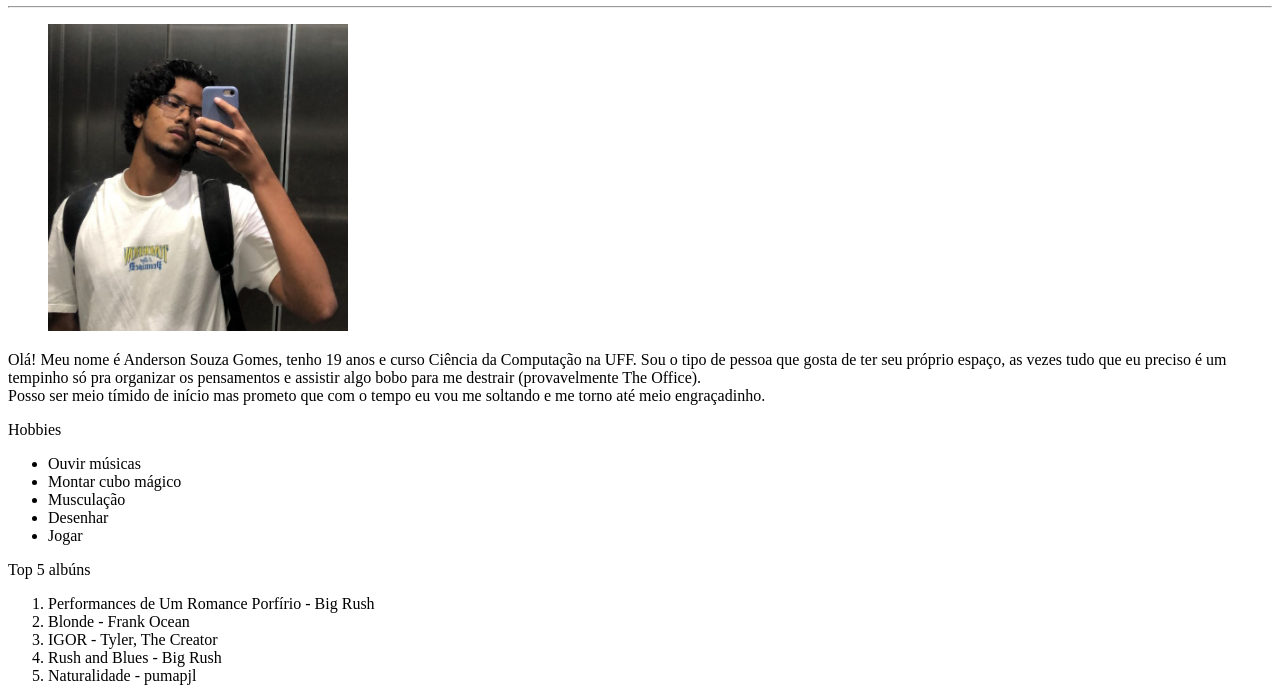
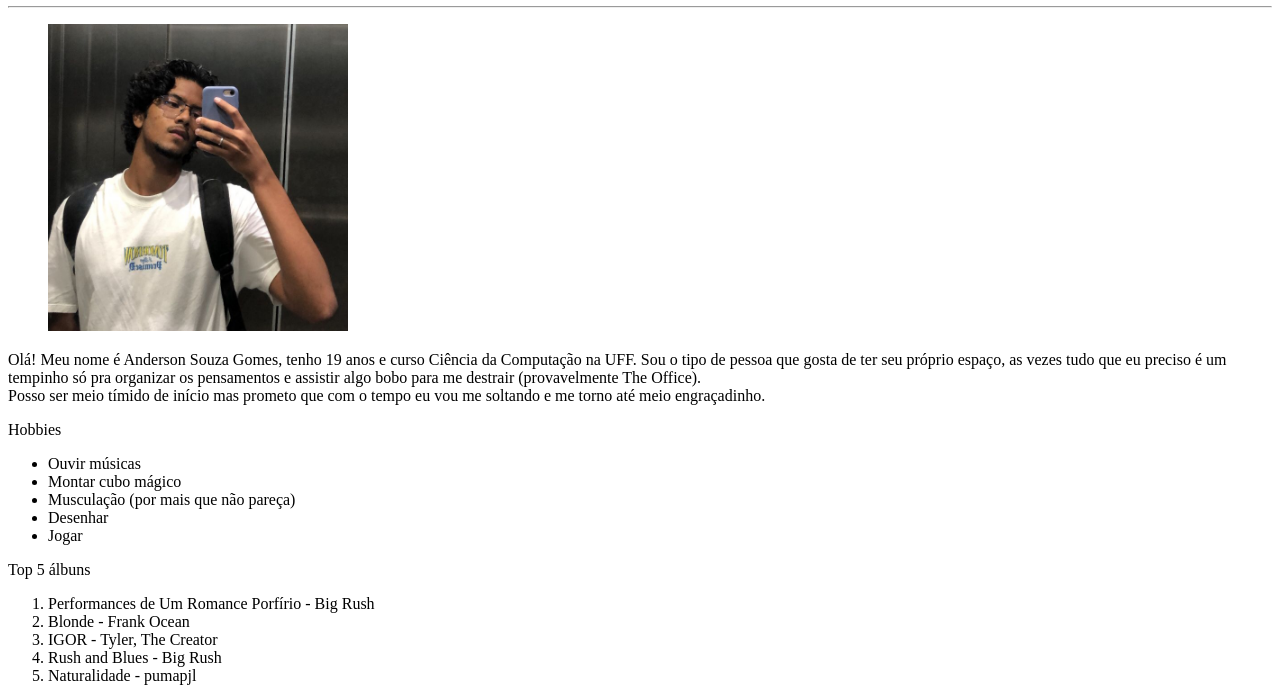
Before and after one commit to anderson3001/HTML-INjunior, a plain HTML site: page paginaIndividualAnderson.html in a window 1280 px wide. Shown: the part 100-800 px from the top of the page. Drawn offline with Linux system fonts and the light colour scheme.

Commit message:
fix: consertando alguns erros de escrita

```diff
--- a/paginaIndividualAnderson.html
+++ b/paginaIndividualAnderson.html
@@ -24,11 +24,11 @@
         <ul>
             <li>Ouvir músicas</li>
             <li>Montar cubo mágico</li>
-            <li>Musculação</li>
+            <li>Musculação (por mais que não pareça)</li>
             <li>Desenhar</li>
             <li>Jogar</li>
         </ul>
-        <p>Top 5 albúns</p>
+        <p>Top 5 álbuns</p>
         <ol>
             <li>Performances de Um Romance Porfírio - Big Rush</li>
             <li>Blonde - Frank Ocean</li>
```
